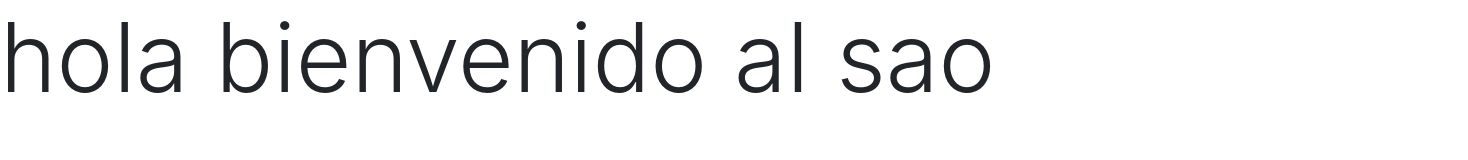
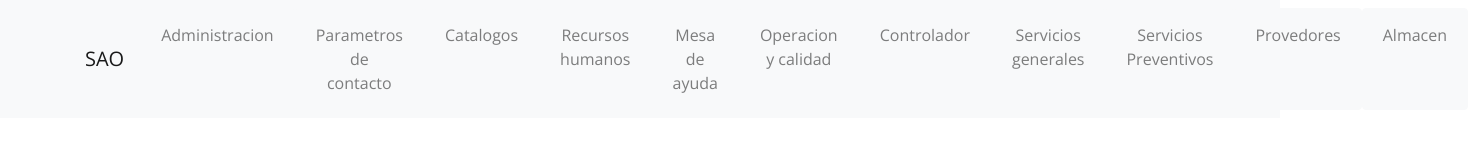
Before and after one commit to frankfisher/loginsao, a plain HTML site: page index.html in a window 1280 px wide. Shown: the whole page, 1468 px wide, since content can reach past the window. Drawn offline with nearby package versions, Linux system fonts and the light colour scheme.

Commit message:
se agregaron los titulos

```diff
--- a/css/styles.css
+++ b/css/styles.css
@@ -0,0 +1,4 @@
+body {
+
+  font-family: 'Open Sans', sans-serif;
+}
--- a/index.html
+++ b/index.html
@@ -3,14 +3,46 @@
   <head>
     <meta charset="utf-8">
 
+    <link href="https://fonts.googleapis.com/css?family=Open+Sans" rel="stylesheet">
+
     <!–cdn bootstrap–>
     <link rel="stylesheet" href="https://stackpath.bootstrapcdn.com/bootstrap/4.3.1/css/bootstrap.min.css" integrity="sha384-ggOyR0iXCbMQv3Xipma34MD+dH/1fQ784/j6cY/iJTQUOhcWr7x9JvoRxT2MZw1T" crossorigin="anonymous">
 
+      <link rel="stylesheet" href="/css/styles.css">
     <title>Menu sao</title>
   </head>
   <body>
 
-    <h1 class="display-1">hola bienvenido al sao</h1>
+
+<nav class="navbar navbar-expand-md navbar-light bg-light">
+  <div class="container">
+    <a href="#" class="display-1 navbar-brand">
+      SAO
+    </a>
+
+    <button type="button" class="navbar-toggler" data-toggle="collapse" data-target="firstNavbar">
+      <span class="navbar-toggler-icon"></span>
+    </button>
+
+    <div class="navbar-collapse" id="firstNavbar">
+        <ul class="navbar-nav ml-auto">
+          <li class="btn btn-light"> <a  class="nav-link" href="#">Administracion</a></li>
+          <li class="btn btn-light"> <a  class="nav-link" href="#">Parametros de contacto</a></li>
+          <li class="btn btn-light"> <a  class="nav-link" href="#">Catalogos</a></li>
+          <li class="btn btn-light"> <a  class="nav-link" href="#">Recursos humanos</a></li>
+          <li class="btn btn-light"> <a  class="nav-link" href="#">Mesa de ayuda</a></li>
+          <li class="btn btn-light"> <a  class="nav-link" href="#">Operacion y calidad</a></li>
+          <li class="btn btn-light"> <a  class="nav-link" href="#">Controlador</a></li>
+          <li class="btn btn-light"> <a  class="nav-link" href="#">Servicios generales</a></li>
+          <li class="btn btn-light"> <a  class="nav-link" href="#">Servicios Preventivos</a></li>
+          <li class="btn btn-light"> <a  class="nav-link" href="#">Provedores</a></li>
+          <li class="btn btn-light"> <a  class="nav-link" href="#">Almacen</a></li>
+
+        </ul>
+    </div>
+  </div>
+</nav>
+
 
 
 
```
